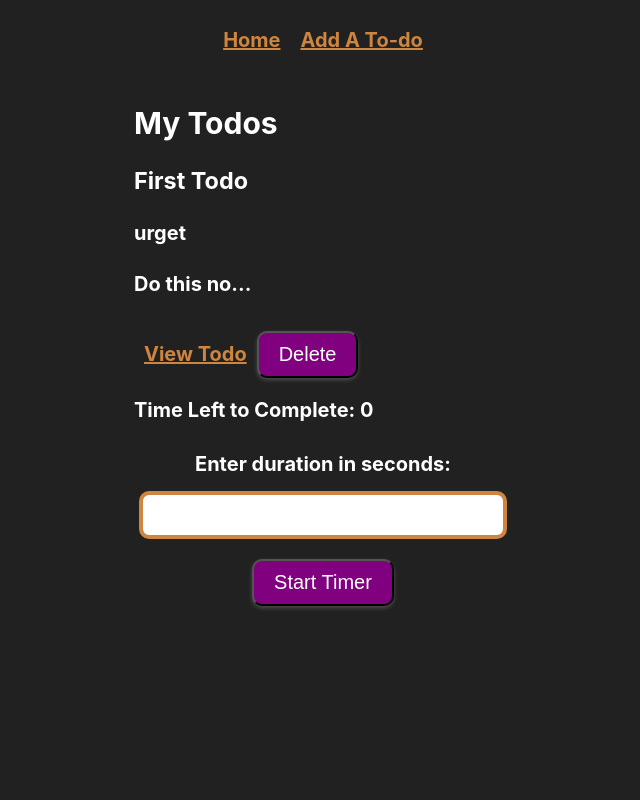
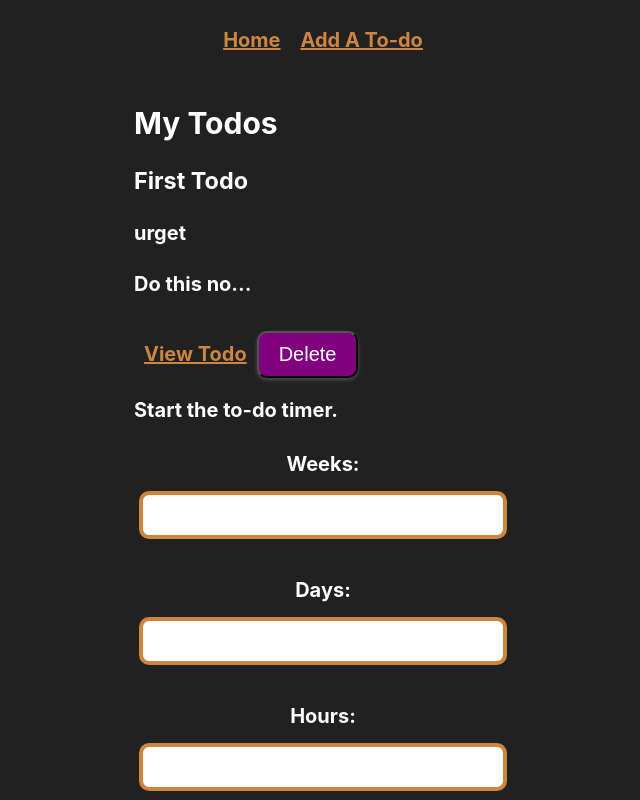
Before and after one commit to sunny0402/redux-toolkit-todo-list, a React (Create React App) app: page / in a window 1280 px wide. Shown: the top 800 px of the page, without its empty margins (317-957 px from the left). Built offline with nearby package versions, Linux system fonts and the light colour scheme.

Commit message:
CountDown Timer complete.

```diff
--- a/package.json
+++ b/package.json
@@ -7,6 +7,7 @@
     "@testing-library/jest-dom": "^5.16.5",
     "@testing-library/react": "^13.4.0",
     "@testing-library/user-event": "^14.4.3",
+    "date-fns": "^2.29.3",
     "react": "^18.2.0",
     "react-dom": "^18.2.0",
     "react-redux": "^8.0.5",
--- a/src/features/timer/CountDownTimer.js
+++ b/src/features/timer/CountDownTimer.js
@@ -1,82 +1,108 @@
 import React, { useState, useEffect, useRef } from "react";
 import { useSelector, useDispatch } from "react-redux";
 import { startTimer, updateTimer, pauseTimer, deleteTimer } from "./timerSlice";
+// import { addWeeks, addDays, addHours, addMinutes } from "date-fns";
 
 export const CountDownTimer = ({ todoId }) => {
-  const [duration, setDuration] = useState(0);
-  const [isRunning, setIsRunning] = useState(false);
+  const inputWeeks = useRef(null);
+  const inputDays = useRef(null);
+  const inputHours = useRef(null);
+  const inputMinutes = useRef(null);
 
+  const dispatch = useDispatch();
+
+  //Note: if state of Redux store changes, useSelector runs again.
   const timerToRender = useSelector((state) =>
     state.timer.find((a_timer) => a_timer.id === todoId)
   );
 
-  //   Note: update the component state with timer data from store
-  useEffect(() => {
-    // if (timerToRender?.duration && timerToRender?.isRunning) {
-    if (timerToRender) {
-      setDuration(timerToRender.duration);
-      setIsRunning(timerToRender.isRunning);
-    }
-  }, [timerToRender]);
+  const clearInputFields = () => {
+    inputWeeks.current.value = "";
+    inputDays.current.value = "";
+    inputHours.current.value = "";
+    inputMinutes.current.value = "";
+  };
 
-  const durationInput = useRef(null);
-
-  const dispatch = useDispatch();
-
-  //   && !isRunning
-  const onStartTimerClicked = () => {
-    if (durationInput.current.value > 0 && !isRunning) {
+  // Note: New to-do duration data entered into form. And start clicked.
+  // Dispatch startTimer if either new timer. Or if timer is already running.
+  const onStartTimerClicked = (event) => {
+    event.preventDefault();
+    if (
+      inputWeeks.current.value >= 0 &&
+      inputDays.current.value >= 0 &&
+      inputHours.current.value >= 0 &&
+      inputMinutes.current.value >= 0
+    ) {
       dispatch(
         startTimer({
           id: todoId,
-          duration: durationInput.current.value,
+          duration: {
+            weeks: inputWeeks.current.value,
+            days: inputDays.current.value,
+            hours: inputHours.current.value,
+            minutes: inputMinutes.current.value,
+          },
+          isRunning: true,
         })
       );
+      clearInputFields();
     }
   };
 
-  //Dispatch the update timer action if component state duration/isRunning changes
+  //Note: Dispatch the updateTimer action if timerToRender changes.
+  // timerToRender changes if Redux state changes.
+  //  Initially Redux state changes because startTimer action dispatched.
   useEffect(() => {
     let interval = null;
-    if (isRunning && duration) {
-      interval = setInterval(() => {
+    interval = setInterval(() => {
+      if (timerToRender?.isRunning) {
         dispatch(
           updateTimer({
             id: todoId,
           })
         );
-      }, 1000);
-    }
+      }
+    }, 10000);
     return () => clearInterval(interval);
-  }, [duration, isRunning]);
+    // Test
+    // }, []);
+  }, [timerToRender]);
 
+  //   Note: Reset timer once time remaining is zero.
   useEffect(() => {
-    if (duration === 0 && isRunning) {
+    if (timerToRender?.timeRemaining === 0 && timerToRender?.isRunning) {
       // reset timer
       dispatch(deleteTimer({ deleteId: todoId }));
-
-      setDuration(0);
-      setIsRunning(false);
-      durationInput.current.value = "";
     }
-  }, [duration]);
+  }, [timerToRender]);
 
   return (
     <div className="duration-container">
-      <p>Time Left to Complete: {duration}</p>
+      {timerToRender?.timeRemaining ? (
+        <p>
+          Weeks: {timerToRender.timeRemaining.weeks}
+          Days: {timerToRender.timeRemaining.days}
+          Hours: {timerToRender.timeRemaining.hours}
+          Minutes: {timerToRender.timeRemaining.minutes}
+        </p>
+      ) : (
+        <p>Start the to-do timer.</p>
+      )}
       <form>
-        <label htmlFor="duration">Enter duration in seconds:</label>
-        <input
-          id="duration"
-          name="duration"
-          type="number"
-          ref={durationInput}
-          //   value={duration}
-          //   onChange={onDurationChanged}
-        />
-
+        <label htmlFor="weeks">Weeks:</label>
+        <input id="weeks" name="weeks" type="number" ref={inputWeeks} />
+        <br />
+        <label htmlFor="days">Days:</label>
+        <input id="days" name="days" type="number" ref={inputDays} />
+        <br />
+        <label htmlFor="hours">Hours:</label>
+        <input id="hours" name="hours" type="number" ref={inputHours} />
+        <br />
+        <label htmlFor="minutes">Minutes:</label>
+        <input id="minutes" name="minutes" type="number" ref={inputMinutes} />
+        <br />
         <button type="button" onClick={onStartTimerClicked}>
-          Start Timer
+          Start To-do
         </button>
       </form>
     </div>
--- a/src/features/timer/timerSlice.js
+++ b/src/features/timer/timerSlice.js
@@ -1,56 +1,121 @@
 import { createSlice } from "@reduxjs/toolkit";
+import {
+  addWeeks,
+  addDays,
+  addHours,
+  addMinutes,
+  format,
+  differenceInSeconds,
+  parseISO,
+} from "date-fns";
 
 const initialTimerData = [
-  { id: "123", duration: 0, isRunning: false },
-  { id: "456", duration: 0, isRunning: false },
+  {
+    id: "123",
+    duration: 0,
+    isRunning: false,
+    dateCreated: "2023-01-09T01:06:58.699Z",
+    dueDate: "",
+    timeRemaining: "",
+  },
+  {
+    id: "456",
+    duration: 0,
+    isRunning: false,
+    dateCreated: "2023-01-09T01:06:58.699Z",
+    dueDate: "",
+    timeRemaining: "",
+  },
 ];
+
+const convertSeconds = (seconds) => {
+  const result = {
+    weeks: 0,
+    days: 0,
+    hours: 0,
+    minutes: 0,
+  };
+
+  result.weeks = Math.floor(seconds / 604800);
+  seconds -= result.weeks * 604800;
+
+  result.days = Math.floor(seconds / 86400);
+  seconds -= result.days * 86400;
+
+  result.hours = Math.floor(seconds / 3600);
+  seconds -= result.hours * 3600;
+
+  result.minutes = Math.floor(seconds / 60);
+  seconds -= result.minutes * 60;
+
+  return result;
+};
 
 const timerSlice = createSlice({
   name: "timer",
   initialState: initialTimerData,
   reducers: {
     startTimer(state, action) {
-      const { id, duration } = action.payload;
+      // 1. Receive the action payload from the component.
+      const { id, duration, isRunning } = action.payload;
+
+      //2. Find the matching timer for the todo.
       const timerToStart = state.find((a_timer) => a_timer.id === id);
+
+      //3. Get current date and time.
+      const now = new Date();
+
+      //4. Calculate due date by adding user entered duration to current time.
+      const dueDate = addMinutes(
+        addHours(
+          addDays(addWeeks(now, duration.weeks), duration.days),
+          duration.hours
+        ),
+        duration.minutes
+      );
+
+      //5. Difference in seconds between the due date and now .... e.g. 86400 seconds aka 1 day.
+      const diffInSeconds = differenceInSeconds(dueDate, now);
+
+      //6. Convert seconds into an object like: timeRemaining = {weeks: x,days: y. hours: z, minutes: a}
+      const timeRemaining = convertSeconds(diffInSeconds);
+
+      //7. Update timer state
       //update timer if it already exists
       if (timerToStart) {
         timerToStart.duration = duration;
-        timerToStart.isRunning = true;
+        timerToStart.dueDate = dueDate.toISOString();
+        timerToStart.isRunning = isRunning;
+        timerToStart.timeRemaining = timeRemaining;
       } else {
         //create new timer
-        state.push({ id: id, duration: duration, isRunning: true });
+        state.push({
+          id: id,
+          duration: duration,
+          isRunning: true,
+          dateCreated: now.toISOString(),
+          dueDate: dueDate.toISOString(),
+          timeRemaining: timeRemaining,
+        });
       }
-      //   Test
-      //   const timerToUpdate = state.find((a_timer) => a_timer.id === id);
-      //   let interval = null;
-      //   if (timerToUpdate.duration > 0) {
-      //     interval = setInterval(() => {
-      //       timerToUpdate.duration -= 1;
-      //     }, 1000);
-      //   } else {
-      //     clearInterval(interval);
-      //   }
+    },
 
-      //   dispatch(updateTimer(id));
-      //   Test
-    },
     updateTimer(state, action) {
       const { id } = action.payload;
+
       const timerToUpdate = state.find((a_timer) => a_timer.id === id);
-      if (timerToUpdate && timerToUpdate.isRunning) {
-        timerToUpdate.duration -= 1;
+
+      const currentDateTime = new Date();
+
+      if (timerToUpdate.isRunning) {
+        const secondsRemaining = differenceInSeconds(
+          parseISO(timerToUpdate.dueDate),
+          currentDateTime
+        );
+        timerToUpdate.timeRemaining = convertSeconds(secondsRemaining);
       }
-      // Test
-      //   let interval = null;
-      //   if (timerToUpdate && timerToUpdate.isRunningtimerToUpdate.duration > 0) {
-      //     interval = setInterval(() => {
-      //       timerToUpdate.duration -= 1;
-      //     }, 1000);
-      //   } else {
-      //     clearInterval(interval);
-      //   }
-      //   Test
     },
+
     pauseTimer(state, action) {
       const { id } = action.payload;
       const timerToPause = state.find((a_timer) => a_timer.id === id);
@@ -58,6 +123,7 @@
         timerToPause.isRunning = false;
       }
     },
+
     deleteTimer(state, action) {
       const { deleteId } = action.payload;
       return state.filter((a_timer) => a_timer.id !== deleteId);
```
Also changed, not shown: 2 other files (tests, documents, lock files or other folders).
